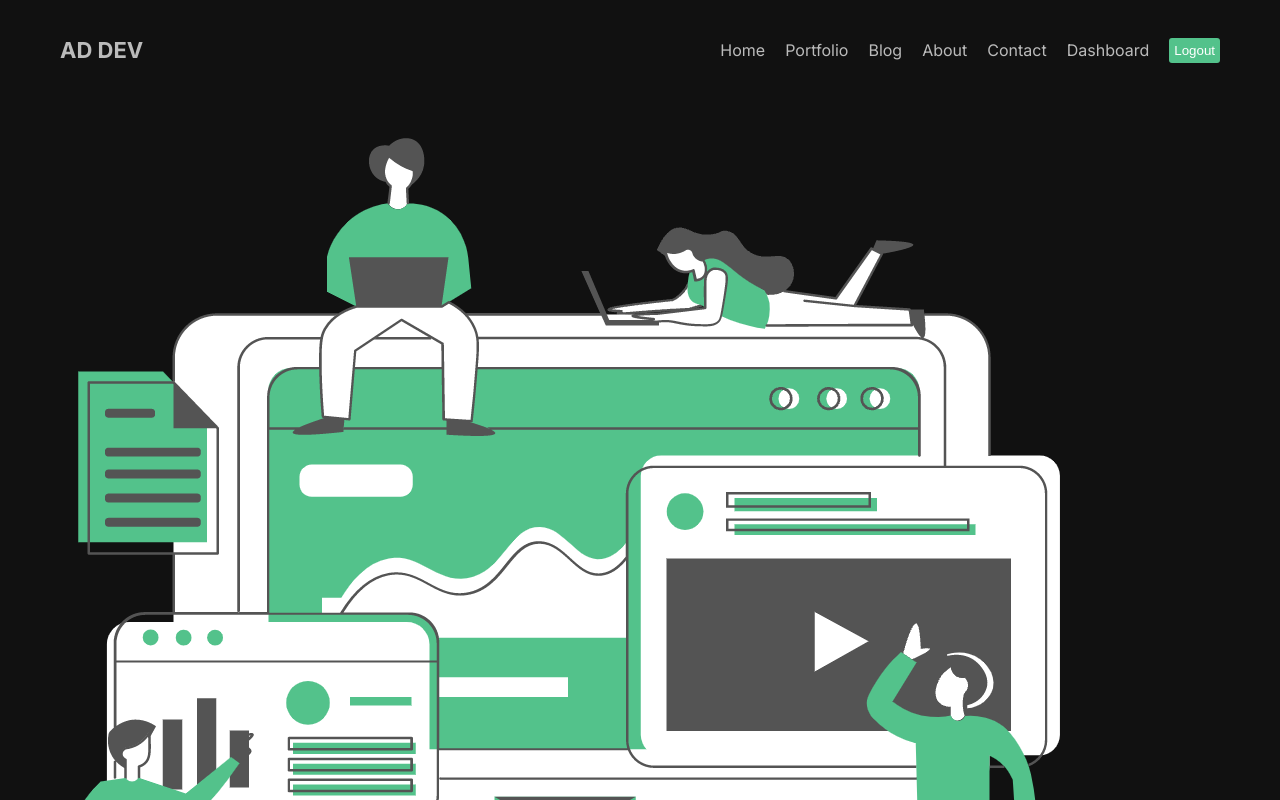
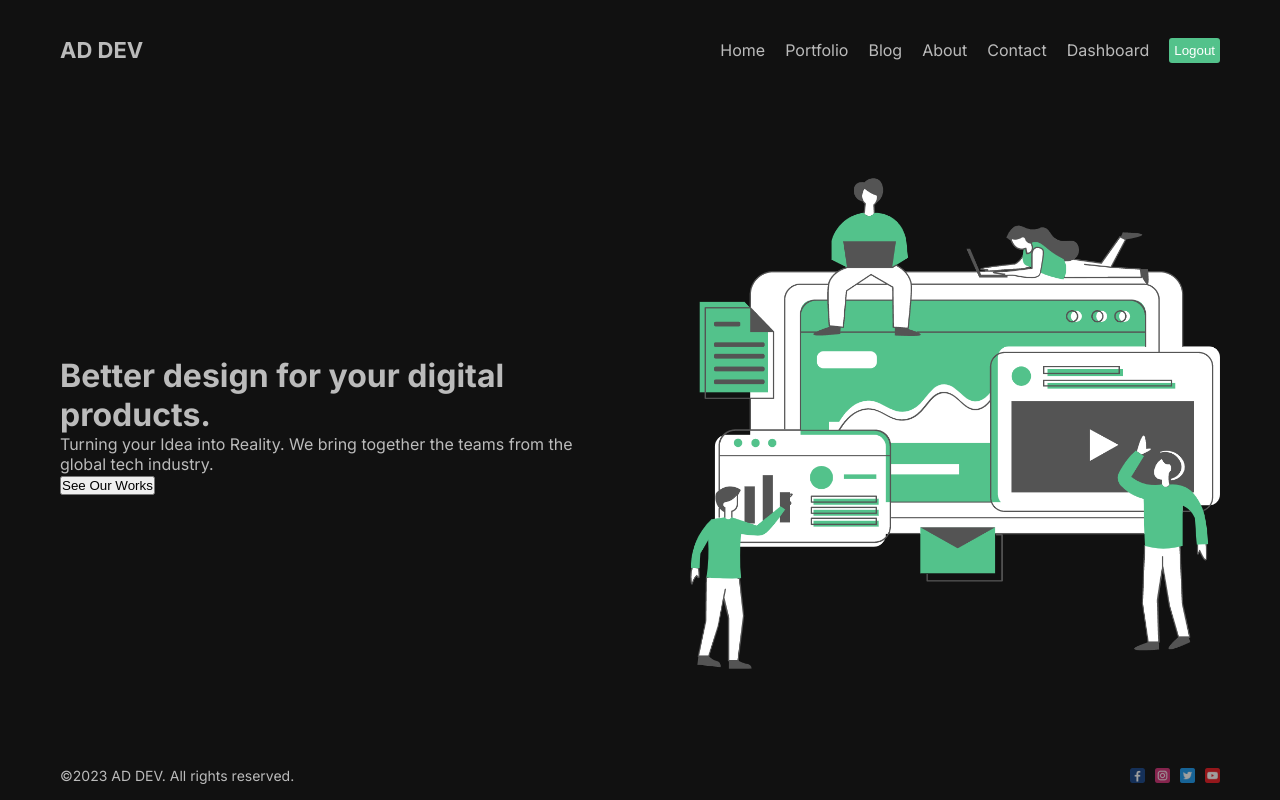
Before and after one commit to adarraji/nextjs-blog, a Next.js app: page / in a window 1280 px wide. Shown: the top 800 px of the page. Built offline with nearby package versions, Linux system fonts and the light colour scheme.

Commit message:
added title, decr, button, styles

```diff
--- a/src/app/page.jsx
+++ b/src/app/page.jsx
@@ -5,7 +5,17 @@ import Hero from "public/hero.png"
 export default function Home() {
   return (
     <div className={styles.container}>
-      <Image src={Hero} alt="" className={styles.img} />
+      <div className={styles.item}>
+        <h1 className={styles.title}>Better design for your digital products.</h1>
+        <p className={styles.desc}>
+          Turning your Idea into Reality. We bring together the teams from the
+          global tech industry.
+        </p>
+        <button className={styles.button}>See Our Works</button>
+      </div>
+      <div className={styles.item}>
+        <Image src={Hero} alt="" className={styles.img} />
+      </div>
     </div>
   )
 }
--- a/src/app/page.module.css
+++ b/src/app/page.module.css
@@ -1,3 +1,15 @@
 .container {
+    display: flex;
+    align-items: center;
+    gap: 100px
+}
 
+.item {
+    flex: 1;
 }
+
+.img {
+    width: 100%;
+    height: 500px;
+    object-fit: cover;
+}
```
